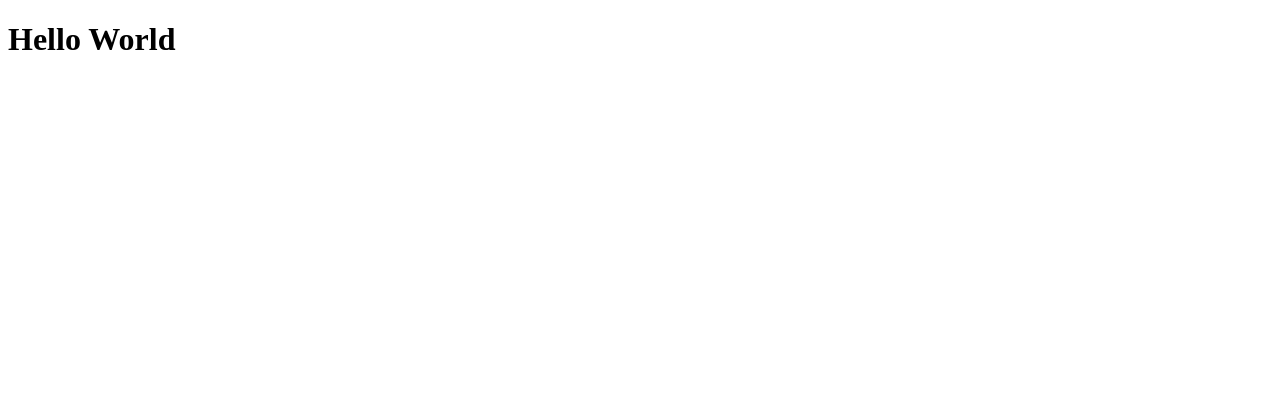
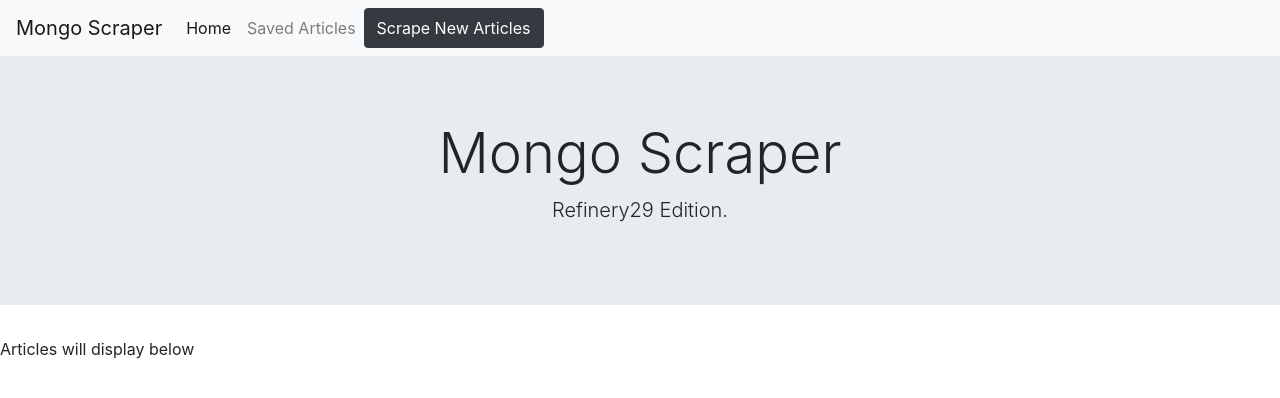
Before and after one commit to kirahelberg/ScrapingHW, a website: page public/index.html in a window 1280 px wide. Drawn offline with nearby package versions, Linux system fonts and the light colour scheme.

Commit message:
Set up home screen display with static features

```diff
--- a/public/index.html
+++ b/public/index.html
@@ -4,9 +4,57 @@
     <meta charset="UTF-8" />
     <meta name="viewport" content="width=device-width, initial-scale=1.0" />
     <meta http-equiv="X-UA-Compatible" content="ie=edge" />
-    <title>ScrapingHW</title>
+    <link
+      rel="stylesheet"
+      href="https://cdnjs.cloudflare.com/ajax/libs/twitter-bootstrap/4.0.0/css/bootstrap.min.css"
+    />
+    <title>Scraping Articles</title>
   </head>
   <body>
-    <h1>Hello World</h1>
+    <!-- Navbar -->
+    <nav class="navbar navbar-expand-lg navbar-light bg-light">
+      <a class="navbar-brand" href="#">Mongo Scraper</a>
+      <button
+        class="navbar-toggler"
+        type="button"
+        data-toggle="collapse"
+        data-target="#navbarNav"
+        aria-controls="navbarNav"
+        aria-expanded="false"
+        aria-label="Toggle navigation"
+      >
+        <span class="navbar-toggler-icon"></span>
+      </button>
+      <div class="collapse navbar-collapse" id="navbarNav">
+        <ul class="navbar-nav">
+          <li class="nav-item active">
+            <a class="nav-link" href="#"
+              >Home <span class="sr-only">(current)</span></a
+            >
+          </li>
+          <li class="nav-item">
+            <a class="nav-link" href="#">Saved Articles</a>
+          </li>
+          <button class="btn btn-dark" type="button">
+            Scrape New Articles
+          </button>
+        </ul>
+      </div>
+    </nav>
+
+    <!-- Header Jumbotron -->
+    <div class="jumbotron jumbotron-fluid text-center">
+      <div class="container">
+        <h1 class="display-4">Mongo Scraper</h1>
+        <p class="lead">
+          Refinery29 Edition.
+        </p>
+      </div>
+    </div>
+
+    <!-- Display of articles -->
+    <div class="articleList">
+      <p>Articles will display below</p>
+    </div>
   </body>
 </html>
```
